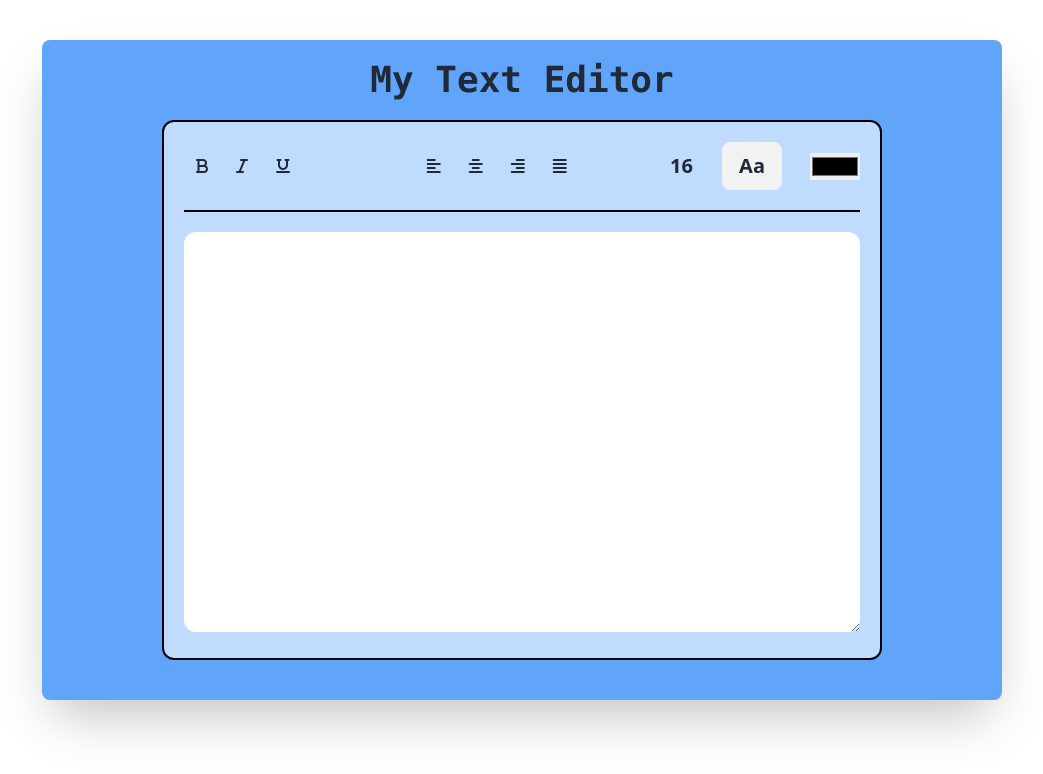
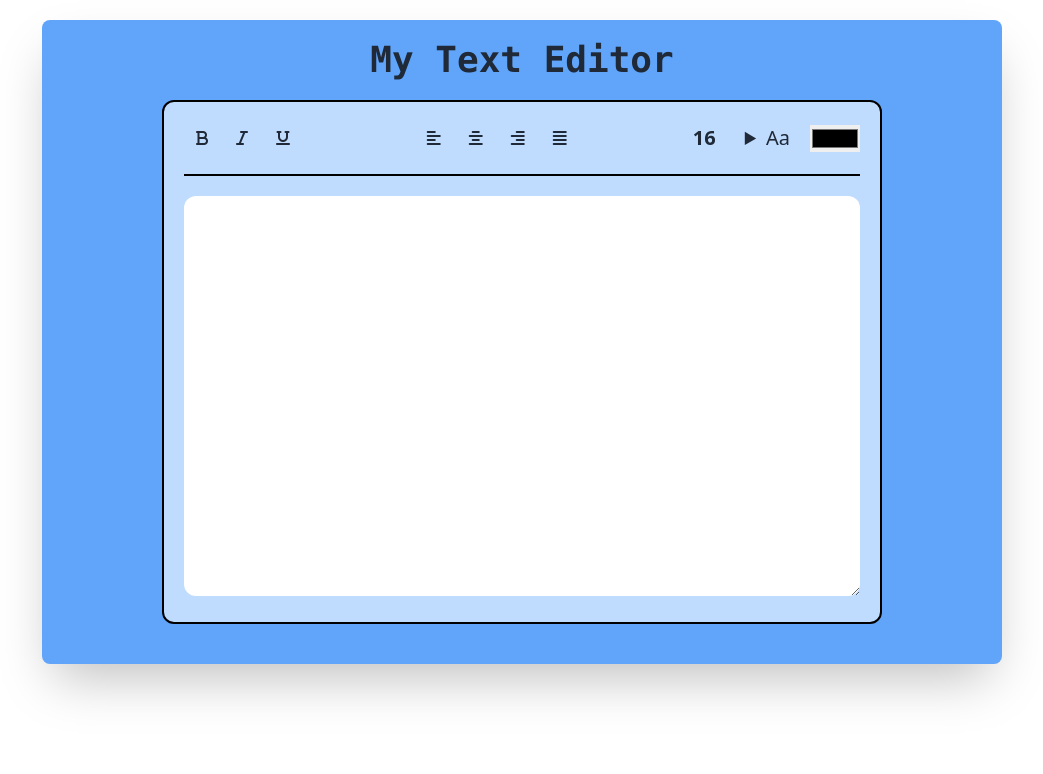
Before and after one commit to mr-tnmy-srkr/my-text-editor, a plain HTML site: page index.html in a window 1280 px wide. Shown: the whole page, without its empty margins (118-1161 px from the left). Drawn offline with nearby package versions, Linux system fonts and the light colour scheme.

Commit message:
modified

```diff
--- a/index.html
+++ b/index.html
@@ -16,15 +16,15 @@
 
 <body class="">
   <section>
-    <div id="sample" class="bg-blue-400 container mx-auto w-3/4 mt-10 pb-5 mb-5 shadow-2xl rounded-lg">
+    <div id="sample" class="bg-blue-400 container mx-auto w-11/12 lg:w-3/4 my-5 pb-5 shadow-2xl rounded-lg">
       <h1 class="font-mono text-2xl md:text-4xl font-bold text-center py-5">
         My Text Editor
       </h1>
       <div class="bg-blue-200 border-2 rounded-xl border-black container mx-auto w-3/4 mb-5 p-5">
-        <div class="grid md:grid-cols-3 md:gap-4 border-b-2 border-black pb-5">
+        <div class="grid md:grid-cols-2 lg:grid-cols-3 md:gap-4 border-b-2 border-black pb-5">
 
           <!-- bold,italic and underline -->
-          <div class="rounded-lg flex items-center gap-1">
+          <div class="rounded-lg flex  items-center gap-1">
             <button id="bold-btn" type="button" onclick="formatText('font-bold')" class="py-1 px-3">
               <i class="fa-solid fa-bold"></i>
             </button>
@@ -52,17 +52,17 @@
           </div>
 
           <!-- font size, uppercase/lowercase and text color -->
-          <div class="rounded-lg flex justify-end items-center gap-2">
+          <div class="rounded-lg flex ml-3 lg:justify-end items-center lg:gap-2">
             <button>
               <input id="font-size" onchange="changeFontSize()"
-                class="w-11 text-xl bg-blue-200 font-semibold rounded-lg focus:bg-blue-500 focus:ring focus:rounded-lg"
+                class="w-11 text-xl bg-blue-200 font-semibold focus:bg-blue-500"
                 type="number" value="16" min="1" max="100">
             </button>
 
             <button>
               <details class="dropdown">
-                <summary class=" btn capitalize text-xl mr-2">Aa</summary>
-                <ul class="p-2 shadow menu dropdown-content z-[1] bg-base-100 rounded-box w-35">
+                <summary class="capitalize text-xl bg-blue-200 border-none hover:bg-none">Aa</summary>
+                <ul class="p-1 shadow menu dropdown-content z-[1] bg-base-100 rounded-box w-35">
                   <li id="uppercase-li"><a>UPPERCASE</a></li>
                   <li id="lowercase-li"><a>lowercase</a></li>
                   <li id="capitalize-li"><a>Capitalize</a></li>
```
Also changed, not shown: 2 other files.
